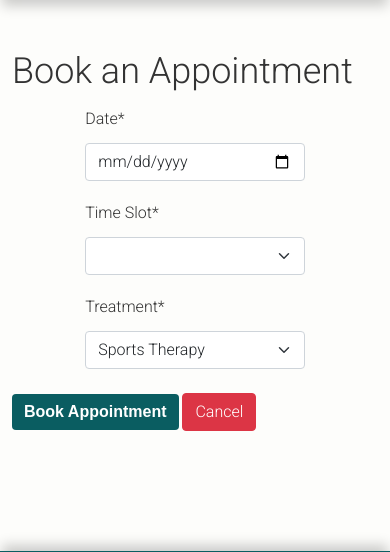
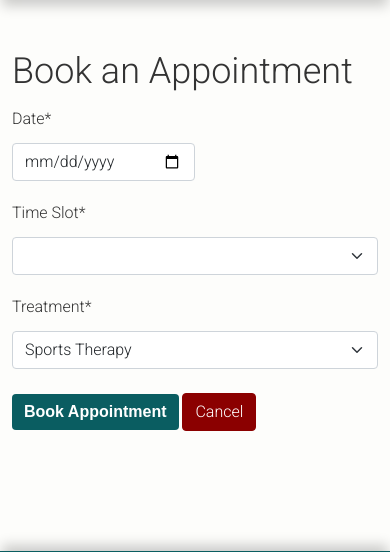
Before and after one commit to Alvor1991/PP4-Physio, a Django app: page /appointments/book/ in a window 390 px wide. Shown: the part 88-640 px from the top of the page. Run offline with Django 4.2, Linux system fonts and the light colour scheme; the visitor is signed in with stand-in values (Sample User, id 1); lists and menus that the app fills with data are empty; some libraries are stand-ins or nearby versions; some web fonts are replaced.

Commit message:
Danger buttons darker red, form field width more narrow

```diff
--- a/appointments/templates/appointments/book_appointment.html
+++ b/appointments/templates/appointments/book_appointment.html
@@ -16,15 +16,9 @@
       <h2>Book an Appointment</h2>
       <form method="post" action="{% url 'book_appointment' %}">
         {% csrf_token %}
-        <div class="form-narrow">
             {{ form.date|as_crispy_field }}
-        </div>
-        <div class="form-narrow">
             {{ form.time_slot|as_crispy_field }}
-        </div>
-        <div class="form-narrow">
             {{ form.treatment|as_crispy_field }}
-        </div>
         <button type="submit" class="btn btn-primary mb-5 mt-2">Book Appointment</button>
         <a href="{% url 'user_appointments' %}" class="btn btn-danger mb-5 mt-2">Cancel</a>
     </form>
--- a/static/css/style.css
+++ b/static/css/style.css
@@ -440,6 +440,15 @@ Appointments Page
   overflow-y: auto; /* Ensure scrolling works if content is tall */
 }
 
+.btn-danger {
+  background-color: #8B0000 !important; /* Crimson Red, or choose another dark red */
+  border-color: #8B0000 !important; /* Ensure the border matches the button */
+}
+
+.form-control {
+  width: 50%;
+}
+
 /* Media Queries */
 @media (max-width: 767.98px) {
   .text-md-end {
@@ -479,10 +488,4 @@ Appointments Page
   .navbar-nav .nav-item {
     margin-bottom: 0.5rem;
   }
-
-  .form-narrow {
-    max-width: 60%;
-    margin-left: auto;
-    margin-right: auto;
-  }
 }
--- a/templates/base.html
+++ b/templates/base.html
@@ -141,8 +141,8 @@
           Are you sure you want to log out?
         </div>
         <div class="modal-footer">
-          <button type="button" class="btn btn-secondary" data-bs-dismiss="modal">Cancel</button>
-          <a href="{% url 'account_logout' %}?next={% url 'home' %}" class="btn btn-danger">Logout</a>
+          <button type="button" class="btn btn-danger" data-bs-dismiss="modal">Cancel</button>
+          <a href="{% url 'account_logout' %}?next={% url 'home' %}" class="btn btn-primary">Logout</a>
         </div>
       </div>
     </div>
```
Also changed, not shown: README.md.
